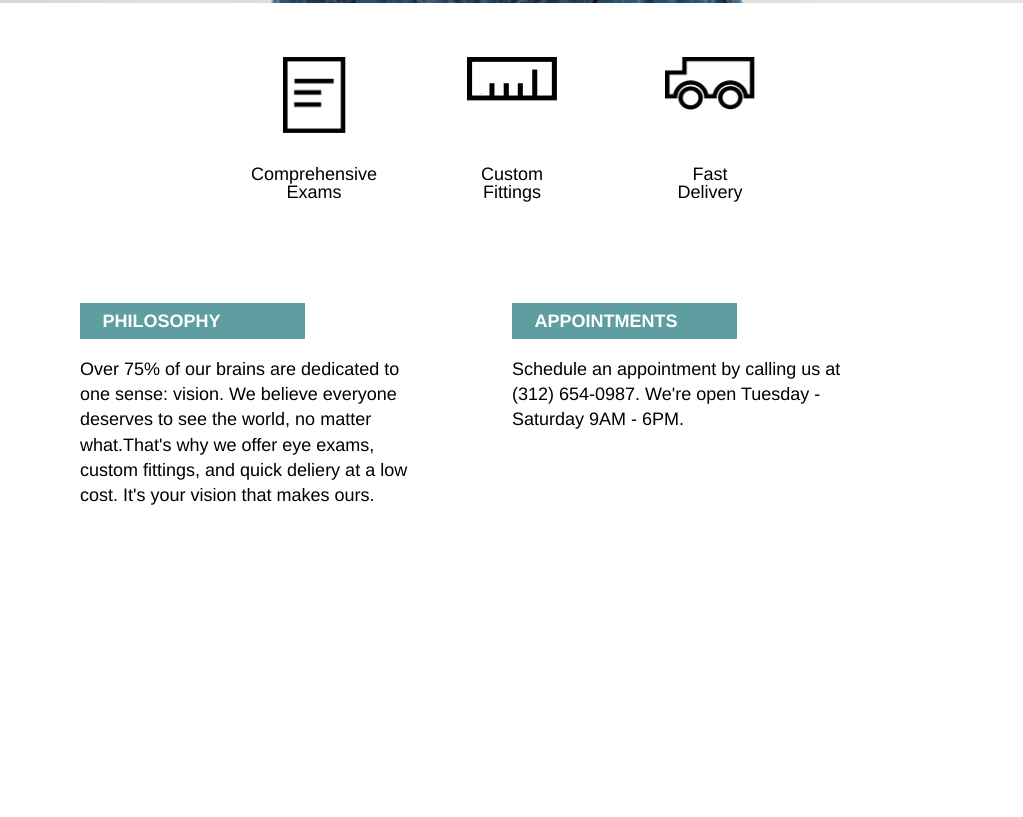
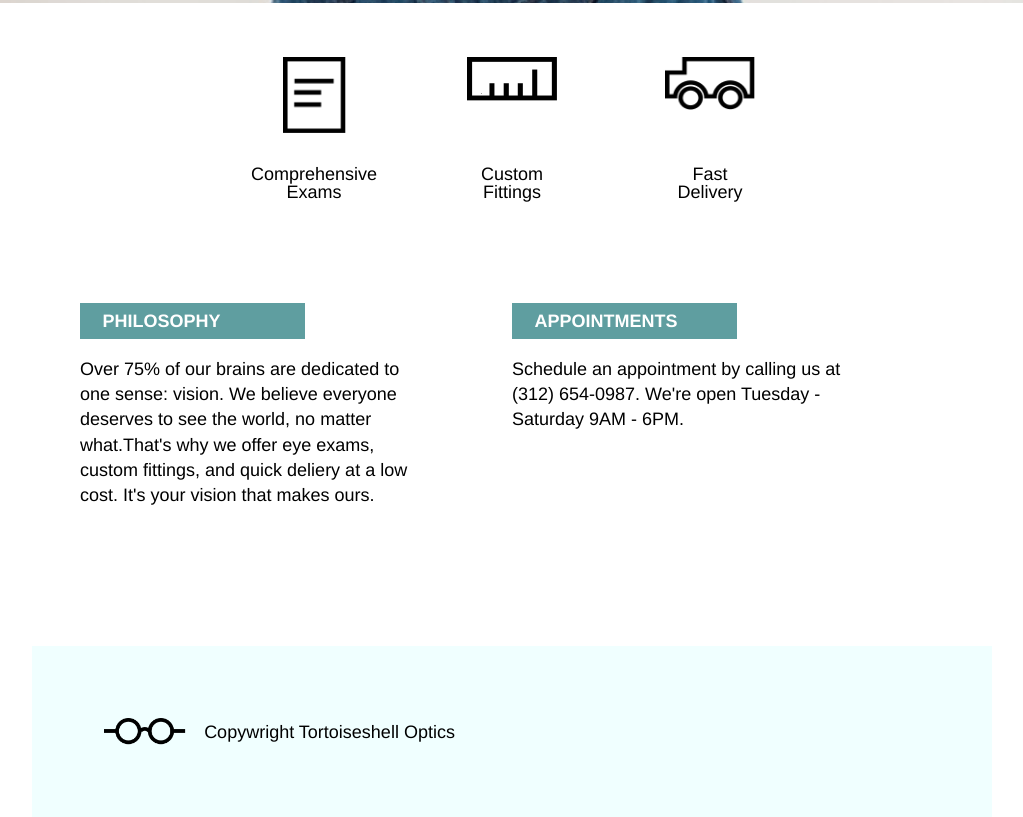
Before and after one commit to cbaldarelli/TortoiseshellOptics, a plain HTML site: page index.html in a window 1280 px wide. Shown: the part 537-1354 px from the top of the page, without its empty margins (128-1151 px from the left). Before the commit the page ends 1093 px from the top, so only its background shows below. Drawn offline with Linux system fonts and the light colour scheme.

Commit message:
Add footer elements plus styling and positioning

```diff
--- a/index.html
+++ b/index.html
@@ -47,25 +47,30 @@
 <!-- Info -->
   <div class="container">
     <div class="info">
+      <!-- Philosophy -->
       <div class="info-item">
         <h3 class="info-title">Philosophy</h3>
         <p class="info-content">Over 75% of our brains are dedicated to one sense: vision. We believe
           everyone deserves to see the world, no matter what.That's why we offer eye exams, custom fittings,
           and quick deliery at a low cost. It's your vision that makes ours.</p>
       </div>
+      <!-- Appointments -->
       <div class="info-item">
         <h3 class="info-title">Appointments</h3>
         <p class="info-content">Schedule an appointment by calling us at (312) 654-0987. We're open Tuesday - Saturday 9AM - 6PM.</p>
       </div>
     </div>
+  </div>
 
-  </div>
-    <!-- Philosophy -->
-
-    <!-- Appointments -->
 
 <!-- Footer -->
+  <footer class="container">
+    <div class="copywright">
+      <img src="./resources/images/logo-black.png" alt="pair of glasses">
+      <h4>Copywright Tortoiseshell Optics</h4>
+  </div>
 
+  </footer>
 
 </div>
 
--- a/resources/css/style.css
+++ b/resources/css/style.css
@@ -106,6 +106,7 @@ header span {
 .info {
   display: flex;
   flex-direction: row;
+  margin-bottom: 5rem;
 }
 
 .info-item {
@@ -126,3 +127,28 @@ header span {
 .info-content {
   line-height: 1.4;
 }
+
+/* Footer */
+
+footer {
+  background-color: azure;
+  display: flex;
+  align-items: center;
+  justify-content: flex-start;
+}
+footer img {
+  height: 1.5rem;
+  margin-right: 1rem;
+}
+
+footer h4 {
+  margin: 0;
+  padding: 0;
+}
+
+footer .copywright {
+  display: flex;
+  padding: 4rem;
+  align-items: center;
+  justify-content: flex-start;
+}
```
Lines whose indentation alone changed are shown as unchanged.
